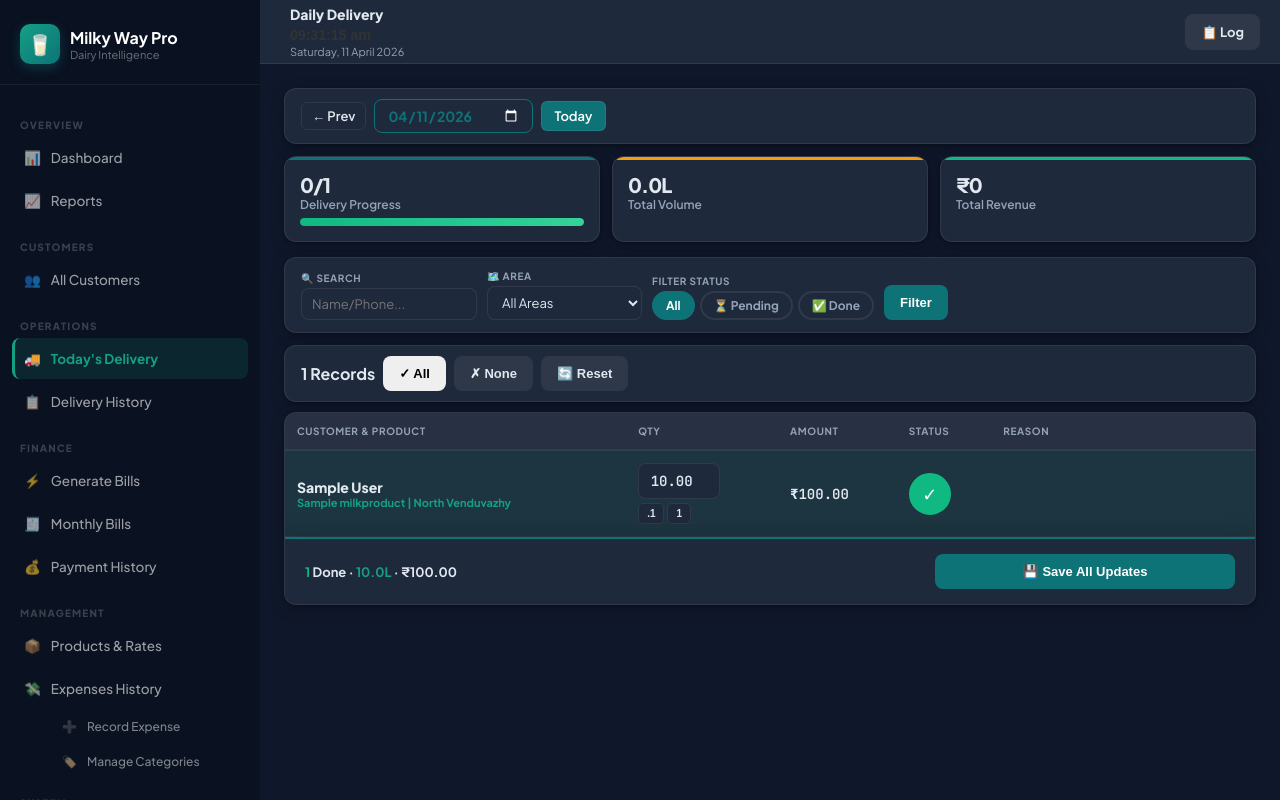
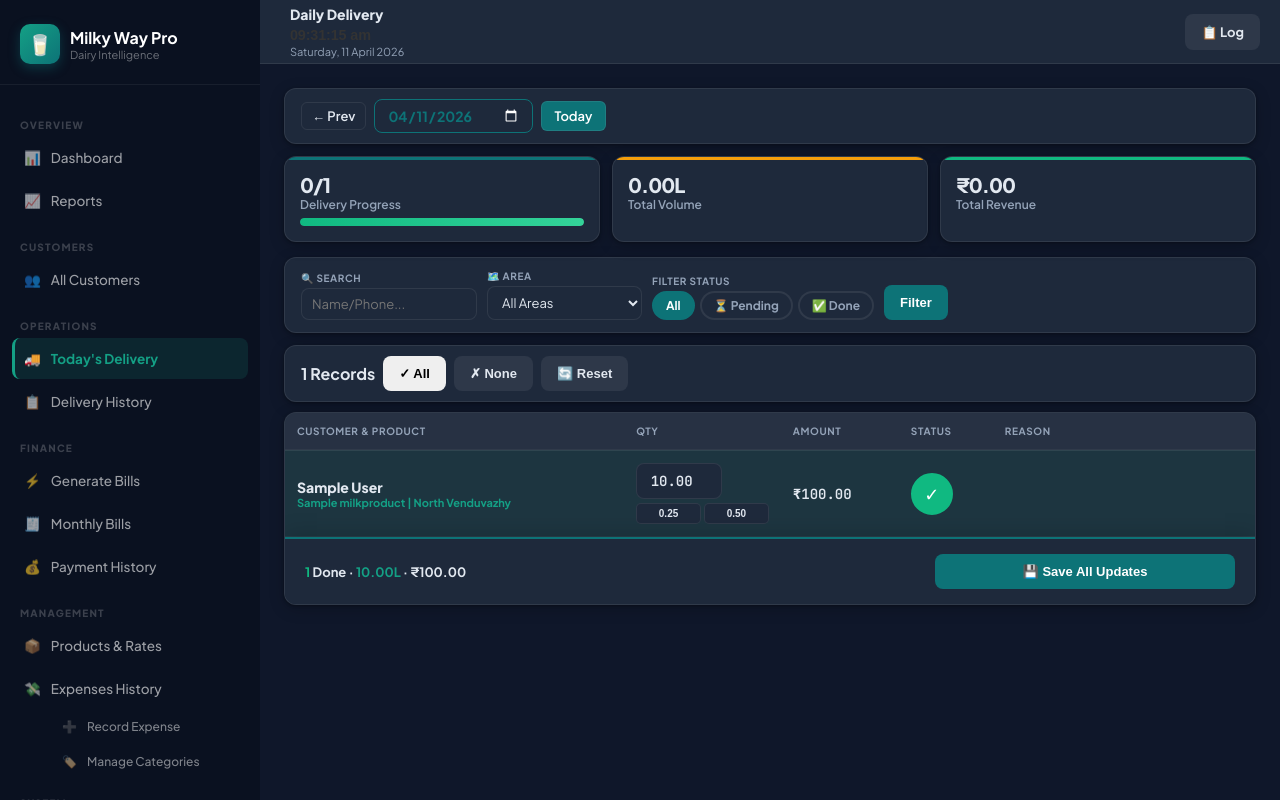
Before and after one commit to adhilnjb/MilkyWay-Management, a Django app: page /delivery/ in a window 1280 px wide. Run offline with Django 5.2, Linux system fonts and the light colour scheme; a user stored in the database is signed in; tables that the repository leaves empty hold one stand-in row (values such as "Sample post").

Commit message:
qty Updation

```diff
--- a/delivery/templates/delivery/base.html
+++ b/delivery/templates/delivery/base.html
@@ -1,9 +1,14 @@
+{% load static %}
 <!DOCTYPE html>
 <html lang="en" data-theme="dark">
 <head>
 <meta charset="UTF-8">
 <meta name="viewport" content="width=device-width, initial-scale=1.0, maximum-scale=1.0, user-scalable=no">
 <title>{% block title %}Milky Way Pro{% endblock %}</title>
+
+<!-- Your Custom Tab Logo (Favicon) -->
+<link rel="icon" type="image/jpg" href="{% static 'img/MilkyWay Logo.jpg' %}">
+
 <link href="https://fonts.googleapis.com/css2?family=Plus+Jakarta+Sans:wght@300;400;500;600;700;800&family=JetBrains+Mono:wght@400;600&display=swap" rel="stylesheet">
 <script src="https://cdn.jsdelivr.net/npm/chart.js@4.4.0/dist/chart.umd.min.js"></script>
 <style>
@@ -376,7 +381,7 @@ tbody td { padding: 14px 14px; border-bottom: 1px solid var(--table-row-border);
     letter-spacing: -0.01em;
     display: inline-block;
     padding: 2px 0;
-    color: red(--muted);
+    color: var(--muted);
     transition: color 0.3s ease;
 
 }
--- a/delivery/templates/delivery/delivery_today.html
+++ b/delivery/templates/delivery/delivery_today.html
@@ -106,7 +106,7 @@
 
 /* ── QTY INPUT & BUTTONS ── */
 .qi {
-  width: 82px; padding: 8px;
+  width: 86px; padding: 8px;
   border: 1.5px solid var(--border); border-radius: 8px;
   font-size: 14px; font-weight: 700;
   font-family: 'JetBrains Mono', monospace; text-align: center;
@@ -115,7 +115,7 @@
 }
 .qb { display: flex; gap: 3px; margin-top: 4px; }
 .qb button {
-  padding: 4px 8px; border-radius: 5px; font-size: 10px; font-weight: 700;
+  flex: 1; padding: 4px 0; border-radius: 5px; font-size: 10px; font-weight: 700;
   border: 1.5px solid var(--border);
   background: var(--card); color: var(--text);
   cursor: pointer; transition: background .2s, color .2s;
@@ -188,11 +188,11 @@
     </div>
   </div>
   <div class="stat-card amber" style="padding:15px;">
-    <div class="stat-value" id="sc-qty" style="font-size:20px;">{{ total_qty|floatformat:1 }}L</div>
+    <div class="stat-value" id="sc-qty" style="font-size:20px;">{{ total_qty|floatformat:2 }}L</div>
     <div class="stat-label">Total Volume</div>
   </div>
   <div class="stat-card green" style="padding:15px;">
-    <div class="stat-value" id="sc-rev" style="font-size:20px;">₹{{ total_amount|floatformat:0 }}</div>
+    <div class="stat-value" id="sc-rev" style="font-size:20px;">₹{{ total_amount|floatformat:2 }}</div>
     <div class="stat-label">Total Revenue</div>
   </div>
 </div>
@@ -268,10 +268,10 @@
             <div style="font-size:11px; color:var(--primary-light); font-weight:700;">{{ sub.product.name }} | {{ c.get_area_display }}</div>
           </td>
           <td>
-            <input type="number" name="qty_{{ c.id }}_{{ sub.product.id }}" id="qi-{{ c.id }}-{{ sub.product.id }}" class="qi" step="0.1" value="{{ d.quantity|default:sub.quantity }}" oninput="onQtyChange('{{ c.id }}-{{ sub.product.id }}', this.value)">
+            <input type="number" name="qty_{{ c.id }}_{{ sub.product.id }}" id="qi-{{ c.id }}-{{ sub.product.id }}" class="qi" step="0.01" value="{{ d.quantity|default:sub.quantity|floatformat:2 }}" oninput="onQtyChange('{{ c.id }}-{{ sub.product.id }}', this.value)">
             <div class="qb">
-              <button type="button" onclick="setQty('{{ c.id }}-{{ sub.product.id }}', 0.1)">.1</button>
-              <button type="button" onclick="setQty('{{ c.id }}-{{ sub.product.id }}', 1)">1</button>
+              <button type="button" onclick="setQty('{{ c.id }}-{{ sub.product.id }}', 0.25)">0.25</button>
+              <button type="button" onclick="setQty('{{ c.id }}-{{ sub.product.id }}', 0.50)">0.50</button>
             </div>
           </td>
           <td class="amt-cell" id="amt-{{ c.id }}-{{ sub.product.id }}">₹0.00</td>
@@ -293,8 +293,8 @@
   <div class="sfooter">
     <div style="font-size:13px; font-weight:700;">
       <span id="fDel" style="color:var(--success);">0</span> Done ·
-      <span id="fQty" style="color:var(--primary-light);">0L</span> ·
-      <span id="fAmt" style="color:var(--text);">₹0</span>
+      <span id="fQty" style="color:var(--primary-light);">0.00L</span> ·
+      <span id="fAmt" style="color:var(--text);">₹0.00</span>
     </div>
     <button type="submit" class="btn btn-primary btn-lg" style="width:100%; max-width:300px; justify-content:center;">💾 Save All Updates</button>
   </div>
@@ -346,9 +346,9 @@ function renderRow(key) {
 
 function toggleDel(key)      { S[key].delivered = !S[key].delivered; renderRow(key); }
 function onQtyChange(key, v) { S[key].qty = parseFloat(v) || 0; renderRow(key); }
-function setQty(key, qty)    { document.getElementById(`qi-${key}`).value = qty; S[key].qty = qty; renderRow(key); }
+function setQty(key, qty)    { document.getElementById(`qi-${key}`).value = qty.toFixed(2); S[key].qty = qty; renderRow(key); }
 function markAll(del)        { Object.keys(S).forEach(k => { S[k].delivered = del; renderRow(k); }); }
-function resetQty()          { Object.keys(S).forEach(k => { S[k].qty = S[k].defaultQty; document.getElementById(`qi-${k}`).value = S[k].qty; renderRow(k); }); }
+function resetQty()          { Object.keys(S).forEach(k => { S[k].qty = S[k].defaultQty; document.getElementById(`qi-${k}`).value = S[k].qty.toFixed(2); renderRow(k); }); }
 
 function updateFooter() {
   let del = 0, qty = 0, amt = 0;
@@ -356,7 +356,8 @@ function updateFooter() {
     if (S[k].delivered) { del++; qty += S[k].qty; amt += (S[k].qty * S[k].price); }
   });
   document.getElementById('fDel').textContent = del;
-  document.getElementById('fQty').textContent = qty.toFixed(1) + 'L';
+  // Updated lower real-time counter fields to fixed length of 2 decimals
+  document.getElementById('fQty').textContent = qty.toFixed(2) + 'L';
   document.getElementById('fAmt').textContent = '₹' + amt.toFixed(2);
   const total = Object.keys(S).length;
   const pct   = total > 0 ? (del / total) * 100 : 0;
--- a/delivery/views.py
+++ b/delivery/views.py
@@ -71,17 +71,17 @@ def dashboard(request):
 
     total_customers   = Customer.objects.filter(status='active').count()
     today_deliveries  = DailyDelivery.objects.filter(date=today, is_delivered=True)
-    today_qty         = today_deliveries.aggregate(q=Sum('quantity'))['q'] or Decimal('0')
-    today_revenue     = today_deliveries.aggregate(r=Sum('amount'))['r']   or Decimal('0')
+    today_qty         = today_deliveries.aggregate(q=Sum('quantity'))['q'] or Decimal('00.00')
+    today_revenue     = today_deliveries.aggregate(r=Sum('amount'))['r']   or Decimal('0.00')
 
     month_deliveries  = DailyDelivery.objects.filter(date__month=month, date__year=year, is_delivered=True)
-    month_qty         = month_deliveries.aggregate(q=Sum('quantity'))['q'] or Decimal('0')
-    month_revenue     = month_deliveries.aggregate(r=Sum('amount'))['r']   or Decimal('0')
+    month_qty         = month_deliveries.aggregate(q=Sum('quantity'))['q'] or Decimal('00.00')
+    month_revenue     = month_deliveries.aggregate(r=Sum('amount'))['r']   or Decimal('0.00')
 
     pending_bills     = Bill.objects.filter(status__in=['unpaid','partial']).count()
-    pending_amount    = Bill.objects.filter(status__in=['unpaid','partial']).aggregate(t=Sum('grand_total'))['t'] or Decimal('0')
-
-    month_expenses    = Expense.objects.filter(date__month=month, date__year=year).aggregate(t=Sum('amount'))['t'] or Decimal('0')
+    pending_amount    = Bill.objects.filter(status__in=['unpaid','partial']).aggregate(t=Sum('grand_total'))['t'] or Decimal('0.00')
+
+    month_expenses    = Expense.objects.filter(date__month=month, date__year=year).aggregate(t=Sum('amount'))['t'] or Decimal('0.00')
 
     week_start = today - datetime.timedelta(days=6)
     week_data  = {
@@ -275,8 +275,8 @@ def customer_detail(request, pk):
     payments      = Payment.objects.filter(customer=customer).order_by('-payment_date')[:10]
     month_qs      = DailyDelivery.objects.filter(customer=customer, date__month=month,
                                                   date__year=year, is_delivered=True)
-    month_qty     = month_qs.aggregate(q=Sum('quantity'))['q'] or Decimal('0')
-    month_amt     = month_qs.aggregate(a=Sum('amount'))['a']   or Decimal('0')
+    month_qty     = month_qs.aggregate(q=Sum('quantity'))['q'] or Decimal('00.00')
+    month_amt     = month_qs.aggregate(a=Sum('amount'))['a']   or Decimal('0.00')
     return render(request, 'delivery/customer_detail.html', {
         'customer': customer, 'subscriptions': subscriptions,
         'deliveries': deliveries, 'bills': bills, 'payments': payments,
@@ -369,9 +369,9 @@ def delivery_today(request):
 
     total_delivered = sum(1 for r in rows if any(
         sr['delivery'] and sr['delivery'].is_delivered for sr in r['sub_rows']))
-    total_qty    = sum(float(sr['delivery'].quantity) for r in rows for sr in r['sub_rows']
+    total_qty    = sum(Decimal(str(sr['delivery'].quantity)) for r in rows for sr in r['sub_rows']
                        if sr['delivery'] and sr['delivery'].is_delivered)
-    total_amount = sum(float(sr['delivery'].amount) for r in rows for sr in r['sub_rows']
+    total_amount = sum(Decimal(str(sr['delivery'].amount)) for r in rows for sr in r['sub_rows']
                        if sr['delivery'] and sr['delivery'].is_delivered)
     scheduled_count = sum(1 for r in rows if r['scheduled'])
     pending_count   = len(rows) - total_delivered
@@ -435,7 +435,7 @@ def delivery_bulk_update(request):
         reason       = request.POST.get(rsn_key, '')
 
         qty   = Decimal(qty_raw) if qty_raw else (customer.default_qty if is_delivered else Decimal('0'))
-        qty   = max(Decimal('0'), qty)
+        qty   = max(Decimal('0.00'), qty)
         sub   = CustomerSubscription.objects.filter(
             customer=customer, product=product, is_active=True).first()
         price  = sub.custom_price if (sub and sub.custom_price) else product.default_price
@@ -627,11 +627,11 @@ def trip_delivery_entry(request):
             reason       = request.POST.get(f'reason_{cid}_{pid}', '')
 
             qty   = _dec(qty_raw, str(customer.default_qty)) if qty_raw else customer.default_qty
-            qty   = max(Decimal('0'), qty)
+            qty   = max(Decimal('0.00'), qty)
             sub   = CustomerSubscription.objects.filter(
                 customer=customer, product=product, is_active=True).first()
             price  = sub.custom_price if (sub and sub.custom_price) else product.default_price
-            amount = (qty * price) if is_delivered else Decimal('0')
+            amount = (qty * price) if is_delivered else Decimal('0.00')
 
             existing = existing_recs.get((cid, pid))
             if existing:
@@ -698,8 +698,8 @@ def trip_summary(request):
 
     trip_customers     = []
     product_totals     = {}   # {product_name: {qty, amount, unit}}
-    grand_total_qty    = Decimal('0')
-    grand_total_amount = Decimal('0')
+    grand_total_qty    = Decimal('00.00')
+    grand_total_amount = Decimal('0.00')
     not_delivered_count = 0
 
     if sel_route:
@@ -907,7 +907,7 @@ def bill_detail(request, pk):
             grand_total=actual_grand_total)
         bill.grand_total = actual_grand_total
 
-    amount_due      = max(Decimal('0'), bill.grand_total - amount_paid)
+    amount_due      = max(Decimal('0.00'), bill.grand_total - amount_paid)
     expected_status = ('paid' if bill.grand_total <= 0 else
                        'paid' if amount_paid >= bill.grand_total else
                        'partial' if amount_paid > 0 else 'unpaid')
@@ -1091,7 +1091,7 @@ def bill_pdf(request, pk):
 
     amount_paid = (Payment.objects.filter(bill=bill)
                    .aggregate(t=Sum('amount'))['t'] or Decimal('0'))
-    amount_due  = max(Decimal('0'), grand_total - amount_paid)
+    amount_due  = max(Decimal('0.00'), grand_total - amount_paid)
 
     try:
         PAGE_W, PAGE_H = A4
@@ -1175,10 +1175,10 @@ def bill_pdf(request, pk):
             [Paragraph('9645311829', sty['pay_val'])],
             [Spacer(1,4)],
             [Paragraph('Account Name', sty['pay_lbl'])],
-            [Paragraph('Milky Way Dairy', sty['pay_val'])],
+            [Paragraph('Adhil Najeeb', sty['pay_val'])],
             [Spacer(1,4)],
             [Paragraph('UPI ID', sty['pay_lbl'])],
-            [Paragraph('9645311829@okbizaxis', sty['pay_val'])],
+            [Paragraph('adhilnajeeb469@okhdfcbank', sty['pay_val'])],
         ], colWidths=[CONTENT_W * 0.40],
            style=TableStyle([
                ('LEFTPADDING',   (0,0),(-1,-1), 12),
@@ -1299,7 +1299,7 @@ def bill_pdf(request, pk):
         ft = Table([[
             Paragraph('Thank you for choosing\nMilky Way Dairy!', sty['footer_b']),
             Paragraph('Pay via GPay / PhonePe\n9645311829', sty['footer_b']),
-            Paragraph('Fresh milk delivered daily\nwith love and care \U0001f95b', sty['footer']),
+            Paragraph('Fresh milk delivered daily\nwith love and care', sty['footer']),
         ]], colWidths=[CONTENT_W/3]*3)
         ft.setStyle(TableStyle([
             ('VALIGN',(0,0),(-1,-1),'MIDDLE'),
@@ -1343,7 +1343,7 @@ def api_bill_status(request, pk):
     return JsonResponse({
         'bill_number': bill.bill_number, 'grand_total': float(bill.grand_total),
         'amount_paid': float(paid),
-        'amount_due':  float(max(Decimal('0'), bill.grand_total - paid)),
+        'amount_due':  float(max(Decimal('0.00'), bill.grand_total - paid)),
         'status': bill.status
     })
 
```
Also changed, not shown: delivery/templates/delivery/customer_form.html (+4 -8 lines), 1 other file.
